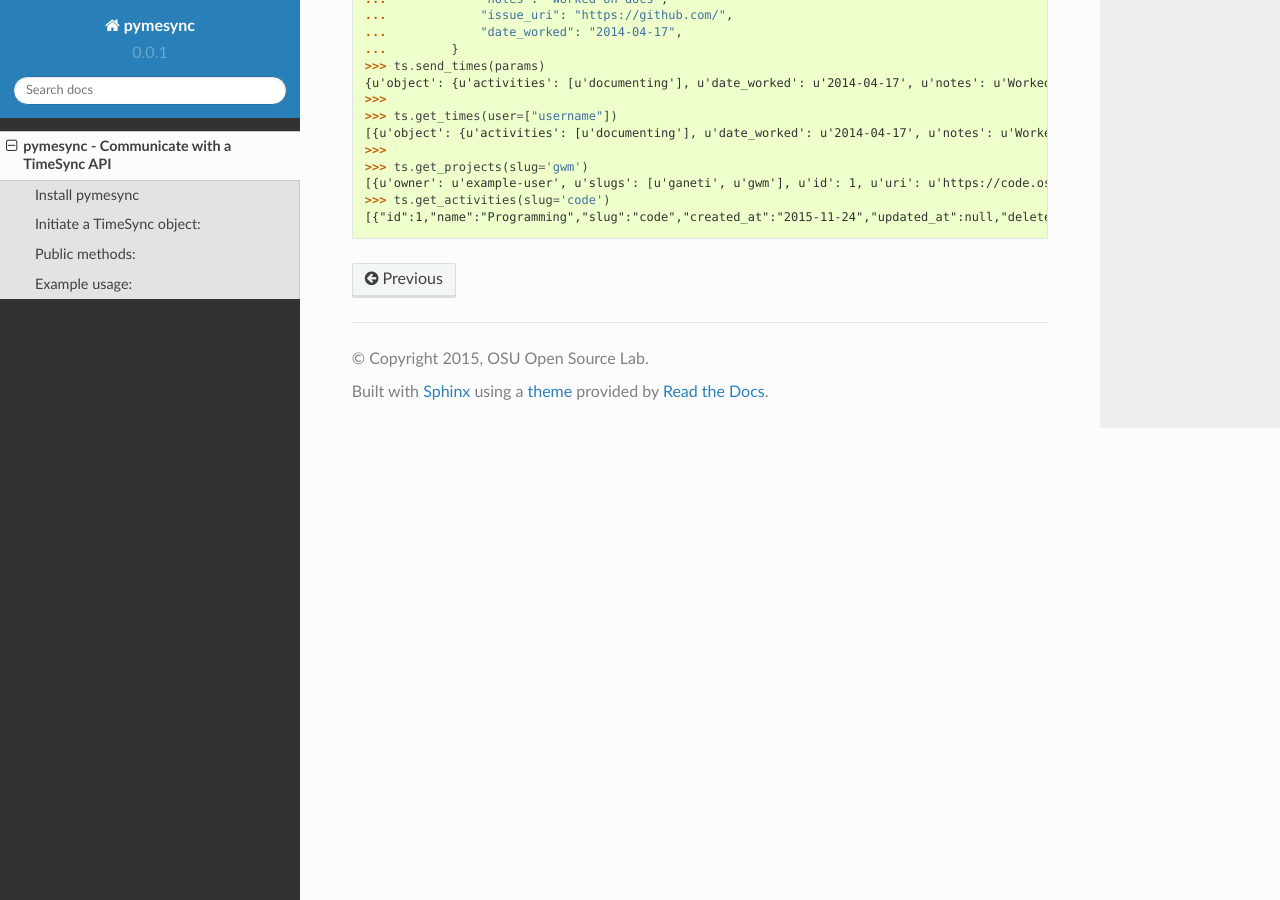
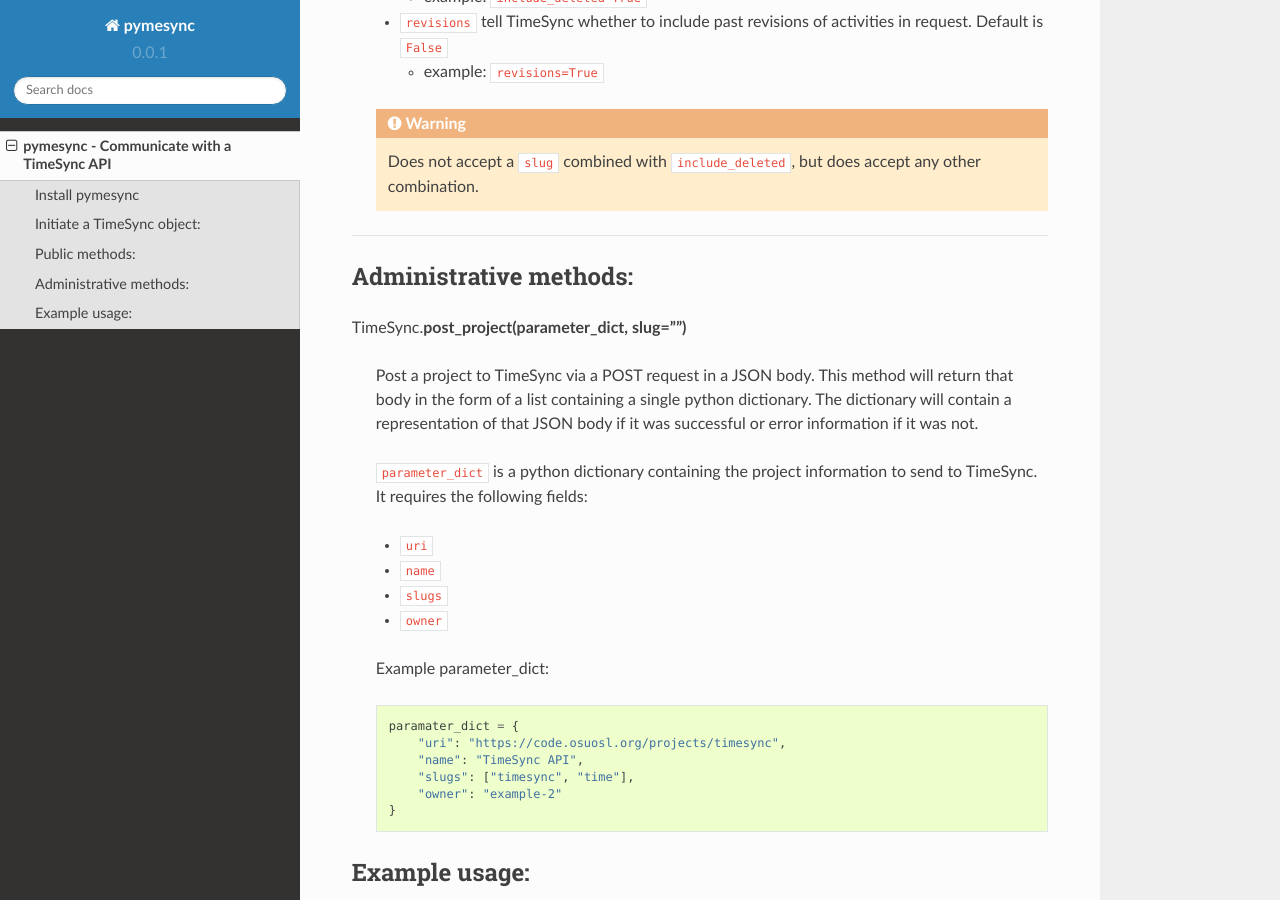
Before and after one commit to osuosl/pymesync, a Sphinx documentation site: the page built from docs/source/usage.rst, in a window 1280 px wide and 900 px high, scrolled down 3690 px. Built offline with Sphinx 7.4.7 and the Read the Docs theme 2.0.0, drawn with Linux system fonts in a browser that asks for light colours; some of the changed text lies outside the part shown.

Commit message:
Docs for post_project

```diff
--- a/docs/source/usage.rst
+++ b/docs/source/usage.rst
@@ -72,7 +72,29 @@ TimeSync.\ **send_time(parameter_dict)**
     if it was successful or error information if it was not.
 
     ``parameter_dict`` is a python dictionary containing the time information to
-    send to TimeSync.
+    send to TimeSync. It requires the following fields:
+
+    * ``duration``
+    * ``project``
+    * ``user``
+    * ``activities``
+    * ``notes``
+    * ``issue_uri``
+    * ``date_worked``
+
+    Example ``parameter_dict``:
+
+    .. code-block:: python
+
+      params = {
+          "duration": 12,
+          "project": "ganeti-web-manager",
+          "user": "example-user",
+          "activities": ["documenting"],
+          "notes": "Worked on docs",
+          "issue_uri": "https://github.com/",
+          "date_worked": "2014-04-17",
+      }
 
 ------------------------------------------
 
@@ -177,6 +199,35 @@ TimeSync.\ **get_activities([\**kwargs])**
 
 ------------------------------------------
 
+Administrative methods:
+-----------------------
+
+TimeSync.\ **post_project(parameter_dict, slug="")**
+
+    Post a project to TimeSync via a POST request in a JSON body. This
+    method will return that body in the form of a list containing a single
+    python dictionary. The dictionary will contain a representation of that
+    JSON body if it was successful or error information if it was not.
+
+    ``parameter_dict`` is a python dictionary containing the project
+    information to send to TimeSync. It requires the following fields:
+
+    * ``uri``
+    * ``name``
+    * ``slugs``
+    * ``owner``
+
+    Example parameter_dict:
+
+    .. code-block:: python
+
+      paramater_dict = {
+          "uri": "https://code.osuosl.org/projects/timesync",
+          "name": "TimeSync API",
+          "slugs": ["timesync", "time"],
+          "owner": "example-2"
+      }
+
 Example usage:
 --------------
 
```
